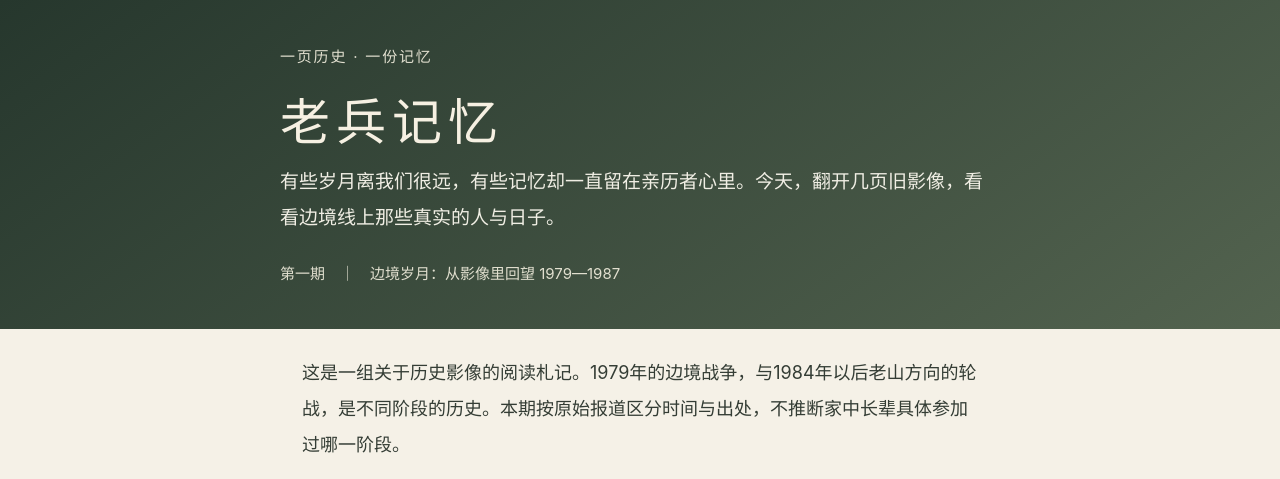
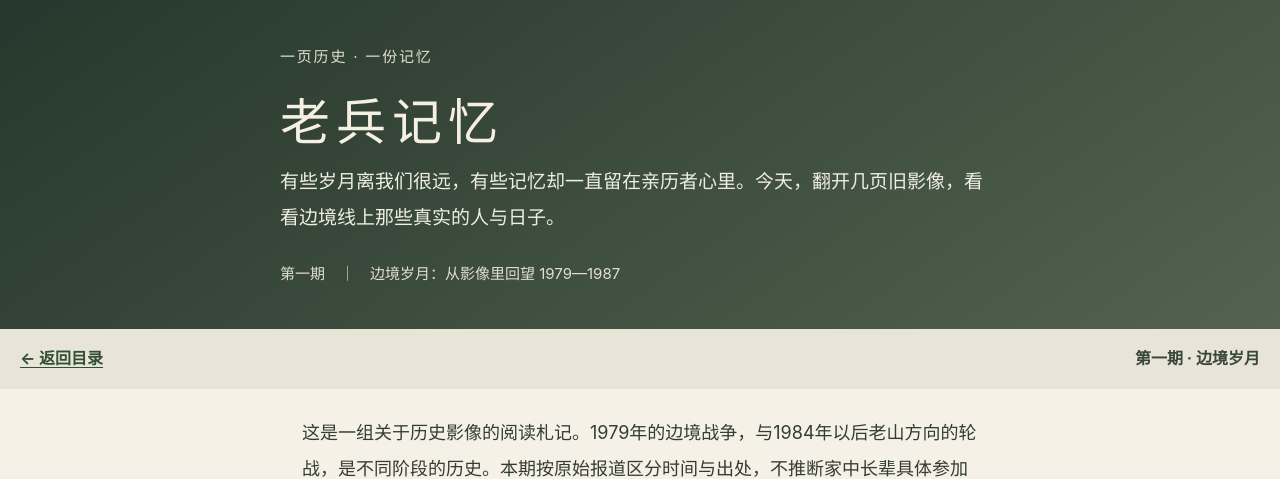
Before and after one commit to Weng-13/veteran-memories, a plain HTML site: page issue-01.html in a window 1280 px wide. Shown: the top 479 px of the page. Drawn offline with Linux system fonts and the light colour scheme.

Commit message:
Add easy return-to-contents link at top of first issue

```diff
--- a/issue-01.html
+++ b/issue-01.html
@@ -35,6 +35,7 @@ body{background:#f5f1e7;color:#252b25;font-size:19px;line-height:1.95}
 .book-top a{color:#314f35;font-weight:700;text-decoration:underline;text-underline-offset:3px}
 @media(max-width:380px){.book-nav{gap:6px;padding-left:8px;padding-right:8px}.book-nav a,.book-nav span{font-size:15px;min-height:52px}}
 </style></head><body><header class="hero"><div class="wrap"><div class="eyebrow">一页历史 · 一份记忆</div><h1>老兵记忆</h1><p>有些岁月离我们很远，有些记忆却一直留在亲历者心里。今天，翻开几页旧影像，看看边境线上那些真实的人与日子。</p><div class="issue">第一期　｜　边境岁月：从影像里回望 1979—1987</div></div></header>
+<div class="book-top"><a href="./index.html">← 返回目录</a><strong>第一期 · 边境岁月</strong></div>
 <main class="wrap"><section class="intro">这是一组关于历史影像的阅读札记。1979年的边境战争，与1984年以后老山方向的轮战，是不同阶段的历史。本期按原始报道区分时间与出处，不推断家中长辈具体参加过哪一阶段。</section><section class="cards">
 <article class="card"><figure><img class="photo" src="https://media.vietnamplus.vn/images/7255a701687d11cb8c6bbc58a6c80785a8344a77fd45fc8510060ce3e3bcb4d59c29d42a68b2cbcc19860813d58fa87e783410c055b22b38e4d81450530fcfe5/bien_gioi_phia_bac_3.jpg" alt="1979年2月20日越南通讯社记录的谅山409高地战斗影像" loading="lazy"><figcaption class="source" style="padding:10px 16px;margin:0">1979年2月20日，谅山方向409高地战斗。图源：VietnamPlus／越通社；请结合原报道图注阅读。</figcaption></figure><div class="content"><div class="tag">01 / 1979年 · 前线记录</div><h2>照片留下现场，也留下摄影者的名字</h2><p>这张照片由越通社资料经 VietnamPlus 发布，原始图注记录的是1979年2月20日谅山方向的战斗。它呈现的是越方部队在战场上的一幕。不同来源对同一场战争有不同叙述，保留原图注，正是尊重史料的一部分。</p><div class="source">原始专题：<a href="https://vietnam.vnanet.vn/chinese/printpsa/1979%E5%B9%B42%E6%9C%88%E8%B6%8A%E4%B8%AD%E8%BE%B9%E5%A2%83%E6%88%98%E4%BA%89%E7%9A%84%E5%9B%BE%E7%89%87-285188.html">越南画报／越通社：1979年2月越中边境战争的图片</a>；<a href="https://zh.vietnamplus.vn/article-post91617.vnp">VietnamPlus 图片专题</a>。</div></div></article>
 <article class="card"><figure><img class="photo" src="https://g.cpanet.org.cn/uploads/202310/16/1697441699614443.jpg" alt="1986年10月云南老山前线，战士们抢救转运伤员，柳军摄" loading="lazy"><figcaption class="source" style="padding:10px 16px;margin:0">1986年10月，云南老山前线。柳军 摄。图片来源：中国摄影家协会网。</figcaption></figure><div class="content"><div class="tag">02 / 1986年 · 前沿救护</div><h2>在枪炮声中，把战友带回来</h2><p>这张照片记录了老山前线战士在复杂地形中转运伤员的紧张瞬间。镜头里没有宏大的战场全景，只有战友之间紧紧抓住彼此的手。对亲历者来说，这样的瞬间往往比口号更难忘。</p><div class="source">摄影：柳军。原始图注及同系列影像：<a href="https://www.cpanet.org.cn/detail_picdetail_136256.html">中国摄影家协会网《柳军：我是一个兵·老山高地》</a>。</div></div></article>
```
